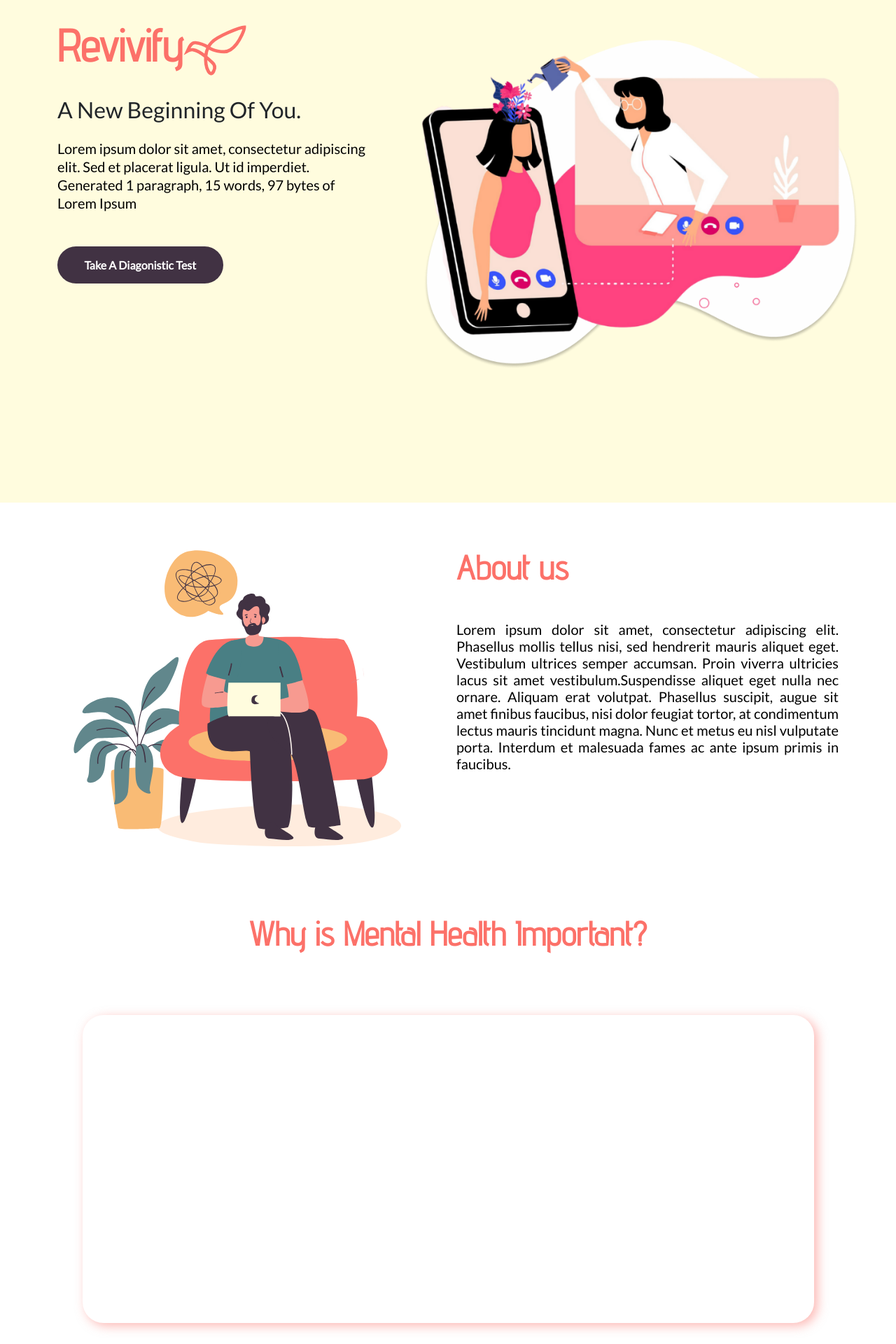
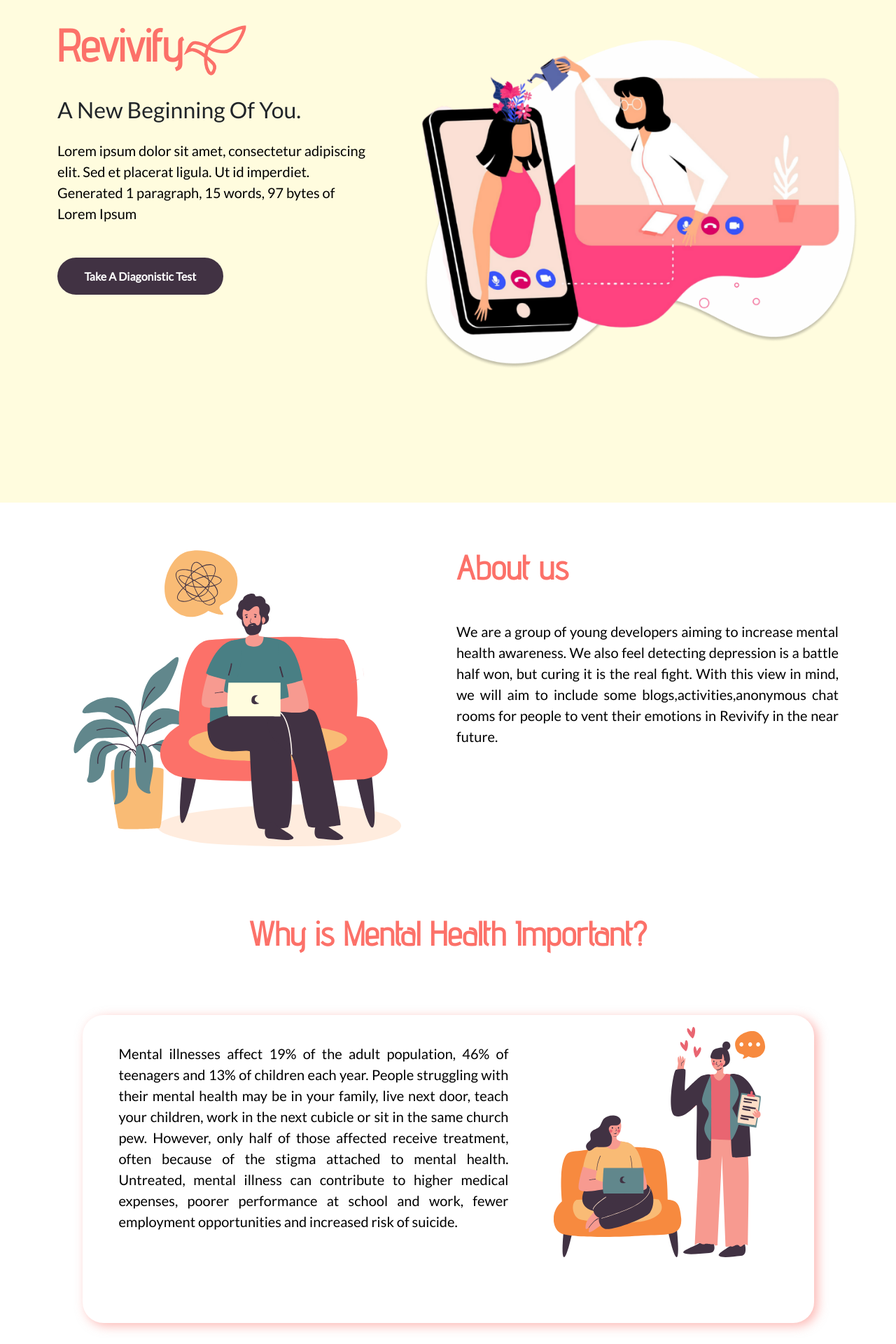
Before and after one commit to samiksha-patil/Revivify--Depression-detection-and-control-system, a Django app: page / in a window 1280 px wide. Shown: the part 100-2020 px from the top of the page at 70% size. Run offline with Django 3.2, Linux system fonts and the light colour scheme; some libraries are stand-ins or nearby versions.

Commit message:
Home page content

```diff
--- a/Revivify/revivify/users/static/home.css
+++ b/Revivify/revivify/users/static/home.css
@@ -141,7 +141,6 @@
 }
 
 .hero-pic {
-
   background-image: url(image/hero.png);
   background-repeat: no-repeat;
   background-size: 60%;
@@ -182,15 +181,33 @@
   margin-bottom: 2.5rem;
 }
 
+.padding {
+  padding-left: 3rem !important;
+  padding-right: 0;
+}
+
+.why {
+  max-height: 330px;
+}
 .black-text,
 .text {
   font-family: "Lato", sans-serif;
   font-style: normal;
   font-weight: normal;
   font-size: 20px;
-  line-height: 24px;
+  line-height: 30px;
   text-align: justify;
   color: #000000;
+}
+
+.flip-card-front {
+  padding: 20px;
+}
+
+.flip-card-front img {
+  width: 30%;
+  margin-left: auto;
+  margin-right: auto;
 }
 
 .box-section {
--- a/Revivify/revivify/users/templates/home.html
+++ b/Revivify/revivify/users/templates/home.html
@@ -33,14 +33,7 @@
       <div class="col-12 col-md-6 mx-auto mb-4">
         <h1 class="heading mt-3 mb-5">About us</h1>
         <div class="black-text">
-          Lorem ipsum dolor sit amet, consectetur adipiscing elit. Phasellus
-          mollis tellus nisi, sed hendrerit mauris aliquet eget. Vestibulum
-          ultrices semper accumsan. Proin viverra ultricies lacus sit amet
-          vestibulum.Suspendisse aliquet eget nulla nec ornare. Aliquam erat
-          volutpat. Phasellus suscipit, augue sit amet finibus faucibus, nisi
-          dolor feugiat tortor, at condimentum lectus mauris tincidunt magna.
-          Nunc et metus eu nisl vulputate porta. Interdum et malesuada fames
-          ac ante ipsum primis in faucibus.
+          We are a group of young developers aiming to increase mental health awareness. We also feel detecting depression is a battle half won, but curing it is the real fight. With this view in mind, we will aim to include some blogs,activities,anonymous chat rooms for people to vent their emotions in Revivify in the near future.
         </div>
       </div>
     </div>
@@ -52,7 +45,18 @@
       </div>
     </div>
     <div class="row">
-      <div class="mx-auto col-10 col-md-11 mb-5 box-section"></div>
+      <div class="mx-auto col-10 col-md-11 mb-5 p-3 box-section">
+        <div class="row">
+        <div class="col-md-7 black-text padding pt-4">
+Mental illnesses affect 19% of the adult population, 46% of teenagers and 13% of children each year. People struggling with their mental health may be in your family, live next door, teach your children, work in the next cubicle or sit in the same church pew.
+However, only half of those affected receive treatment, often because of the stigma attached to mental health. Untreated, mental illness can contribute to higher medical expenses, poorer performance at school and work, fewer employment opportunities and increased risk of suicide.
+        </div>
+        <div class="col-md-5 text-center">
+        <img class="img-fluid why" src="{% static 'image/why.svg' %}" alt="">
+        </div>
+        </div>
+
+            </div>
     </div>
   </section>
   <section class="features container my-5">
@@ -67,9 +71,9 @@
           <div class="flip-card-inner">
             <div class="flip-card-front feature-box">
               <img
-                src="img_avatar.png"
+                src="{% static 'image/F1.svg' %}"
                 alt="Avatar"
-                style="width: 300px; height: 300px"
+
               />
             </div>
             <div class="flip-card-back feature-box">
@@ -83,9 +87,9 @@
           <div class="flip-card-inner">
             <div class="flip-card-front feature-box">
               <img
-                src="img_avatar.png"
+                src="{% static 'image/F2.svg' %}"
                 alt="Avatar"
-                style="width: 300px; height: 300px"
+
               />
             </div>
             <div class="flip-card-back feature-box">
@@ -100,9 +104,10 @@
             <div class="flip-card-front feature-box">
 
               <img
-                src="{% static 'image/img_avatar.png' %}"
+                src="{% static 'image/F3.svg' %}"
                 alt="Avatar"
-                style="width: 300px; height: 300px"
+
+
               />
             </div>
             <div class="flip-card-back feature-box">
@@ -120,7 +125,7 @@
               <img
                 src="img_avatar.png"
                 alt="Avatar"
-                style="width: 300px; height: 300px"
+
               />
             </div>
             <div class="flip-card-back feature-box">
@@ -136,7 +141,7 @@
               <img
                 src="img_avatar.png"
                 alt="Avatar"
-                style="width: 300px; height: 300px"
+
               />
             </div>
             <div class="flip-card-back feature-box">
@@ -152,7 +157,7 @@
               <img
                 src="img_avatar.png"
                 alt="Avatar"
-                style="width: 300px; height: 300px"
+
               />
             </div>
             <div class="flip-card-back feature-box">
```
Also changed, not shown: Revivify/revivify/users/static/image/F1.svg (added), Revivify/revivify/users/static/image/F2.svg (added), Revivify/revivify/users/static/image/F3.svg (added), Revivify/revivify/users/static/image/why.svg (added).
